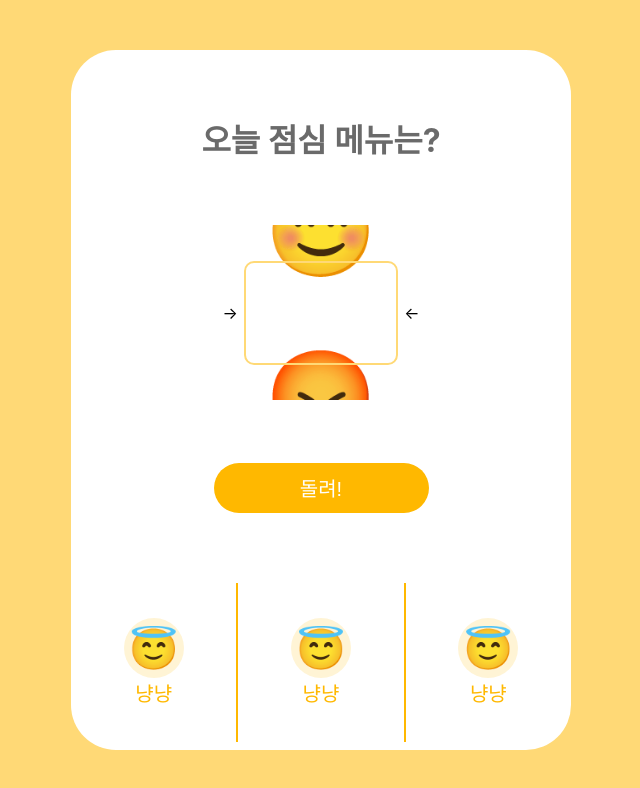
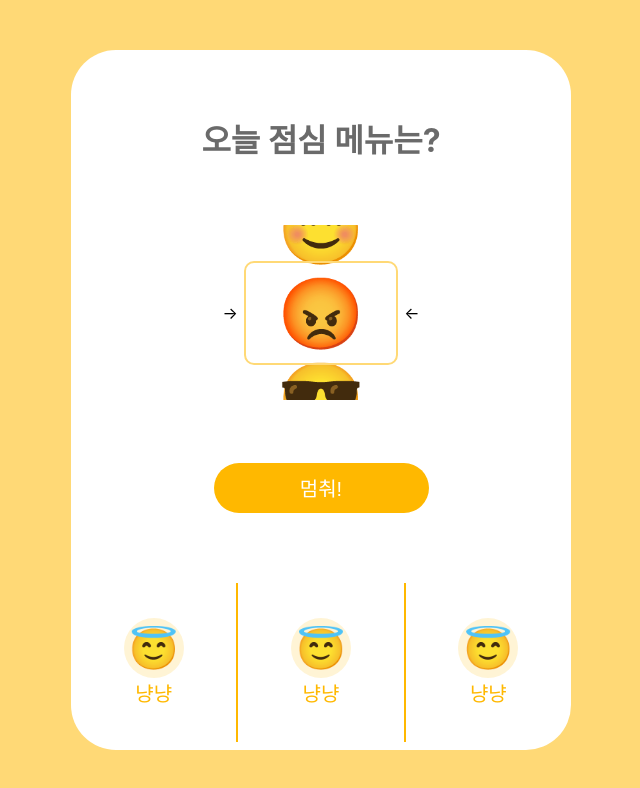
Before and after one commit to enjoy301/slot-machine, a React (Create React App) app: page / in a window 1280 px wide. Shown: the top 788 px of the page, without its empty margins (319-959 px from the left). Built offline with nearby package versions, Linux system fonts and the light colour scheme.

Commit message:
feat: idle, stopping state of roulette

```diff
--- a/package.json
+++ b/package.json
@@ -3,12 +3,14 @@
   "version": "0.1.0",
   "private": true,
   "dependencies": {
+    "@reduxjs/toolkit": "^1.9.5",
     "@testing-library/jest-dom": "^5.14.1",
     "@testing-library/react": "^13.0.0",
     "@testing-library/user-event": "^13.2.1",
     "notion-client": "^6.16.0",
     "react": "^18.2.0",
     "react-dom": "^18.2.0",
+    "react-redux": "^8.0.5",
     "react-scripts": "5.0.1",
     "styled-components": "^6.0.0-rc.1",
     "web-vitals": "^2.1.0"
--- a/src/components/Button/index.jsx
+++ b/src/components/Button/index.jsx
@@ -1,14 +1,29 @@
 import React from "react";
+import { useSelector, useDispatch } from "react-redux";
 import { Container, RoundButton } from "./Button.styles";
+import { reverseIdle, reverseStopping } from "../../redux/slotSlice";
 
 export default function Button() {
+  const dispatch = useDispatch();
+  const isIdle = useSelector((state) => state.slot.slotState.isIdle);
+  const isStopping = useSelector((state) => state.slot.slotState.isStopping);
+
   const handleClick = () => {
-    console.log("onClick");
+    if (isStopping) return;
+
+    if (isIdle) {
+      dispatch(reverseIdle());
+      dispatch(reverseStopping());
+    } else {
+      dispatch(reverseIdle());
+    }
   };
 
   return (
     <Container>
-      <RoundButton onClick={handleClick}>돌려!</RoundButton>
+      <RoundButton onClick={handleClick}>
+        {isIdle ? "멈춰!" : "돌려!"}
+      </RoundButton>
     </Container>
   );
 }
--- a/src/components/Slider/Slider.styles.js
+++ b/src/components/Slider/Slider.styles.js
@@ -1,16 +1,18 @@
 import { styled } from "styled-components";
 
-export const Container = styled.div`
+export const Container = styled.div.attrs((props) => ({
+  style: {
+    marginTop: `${props.margin}px`,
+  },
+}))`
   flex: 1;
   display: flex;
   flex-direction: column;
 `;
 
 export const Imoji = styled.div`
-  width: 100%;
-  aspect-ratio: 1/1;
   display: flex;
   justify-content: center;
   align-items: center;
-  font-size: 90px;
+  font-size: 70px;
 `;
--- a/src/components/Slider/index.jsx
+++ b/src/components/Slider/index.jsx
@@ -1,10 +1,68 @@
-import React from "react";
+import React, { useState, useRef, useEffect } from "react";
+import { useSelector, useDispatch } from "react-redux";
 import { Container, Imoji } from "./Slider.styles";
+import { reverseStopping } from "../../redux/slotSlice";
+
+function useInterval(callback, delay) {
+  const savedCallback = useRef();
+
+  useEffect(() => {
+    savedCallback.current = callback;
+  }, [callback]);
+
+  useEffect(() => {
+    function tick() {
+      savedCallback.current();
+    }
+    if (delay !== null) {
+      // 만약 delay가 null이 아니라면
+      const id = setInterval(tick, delay);
+      return () => clearInterval(id);
+    }
+
+    return () => {};
+  }, [delay]);
+}
 
 export default function Slider() {
+  const [margin, setMargin] = useState(0);
+  const [from, setFrom] = useState(0);
+  const [to, setTo] = useState(0);
+  const [speed, setSpeed] = useState(10);
+  const emojiRef = useRef(null);
+
+  const dispatch = useDispatch();
+  const isIdle = useSelector((state) => state.slot.slotState.isIdle);
+  const isStopping = useSelector((state) => state.slot.slotState.isStopping);
+
+  useEffect(() => {
+    setTo(-emojiRef.current.clientHeight * 8);
+    setFrom(emojiRef.current.clientHeight * 8);
+  });
+
+  useInterval(
+    () => {
+      setMargin(margin - speed);
+      if (isStopping) {
+        setSpeed(speed - 0.1);
+
+        if (speed <= 0) {
+          dispatch(reverseStopping());
+          setSpeed(10);
+        }
+      }
+
+      if (margin <= to) {
+        setMargin(from);
+      }
+    },
+    isIdle || isStopping ? 10 : null,
+  );
+
   return (
-    <Container>
-      <Imoji>🇰🇷</Imoji>
+    <Container margin={margin}>
+      <Imoji>🥶</Imoji>
+      <Imoji ref={emojiRef}>🇰🇷</Imoji>
       <Imoji>🇸🇽</Imoji>
       <Imoji>😄</Imoji>
       <Imoji>😊</Imoji>
@@ -12,6 +70,8 @@ export default function Slider() {
       <Imoji>😎</Imoji>
       <Imoji>🤬</Imoji>
       <Imoji>🥶</Imoji>
+      <Imoji>🇰🇷</Imoji>
+      <Imoji>🇸🇽</Imoji>
     </Container>
   );
 }
--- a/src/components/Slot/Slot.styles.js
+++ b/src/components/Slot/Slot.styles.js
@@ -12,12 +12,14 @@ export const LeftArrow = styled.div`
   flex: 1;
   display: flex;
   justify-content: right;
+  align-self: center;
 `;
 
 export const RightArrow = styled.div`
   flex: 1;
   display: flex;
   justify-content: left;
+  align-self: center;
 `;
 
 export const Pointer = styled.div`
--- a/src/index.jsx
+++ b/src/index.jsx
@@ -1,7 +1,13 @@
 import React from "react";
 import ReactDOM from "react-dom/client";
 import "./styles/global.css";
+import { Provider } from "react-redux";
 import App from "./App";
+import store from "./redux/store";
 
 const root = ReactDOM.createRoot(document.getElementById("root"));
-root.render(<App />);
+root.render(
+  <Provider store={store}>
+    <App />
+  </Provider>,
+);
--- /dev/null
+++ b/src/redux/slotSlice.js
@@ -0,0 +1,23 @@
+import { createSlice } from "@reduxjs/toolkit";
+
+export const slotSlice = createSlice({
+  name: "slotState",
+  initialState: {
+    slotState: {
+      isIdle: true,
+      isStopping: false,
+    },
+  },
+  reducers: {
+    reverseIdle: (state) => {
+      state.slotState.isIdle = !state.slotState.isIdle;
+    },
+    reverseStopping: (state) => {
+      state.slotState.isStopping = !state.slotState.isStopping;
+    },
+  },
+});
+
+export const { reverseIdle, reverseStopping } = slotSlice.actions;
+
+export default slotSlice.reducer;
--- /dev/null
+++ b/src/redux/store.js
@@ -0,0 +1,8 @@
+import { configureStore } from "@reduxjs/toolkit";
+import slotReducer from "./slotSlice";
+
+export default configureStore({
+  reducer: {
+    slot: slotReducer,
+  },
+});
```
Also changed, not shown: 1 other file (tests, documents, lock files or other folders).
